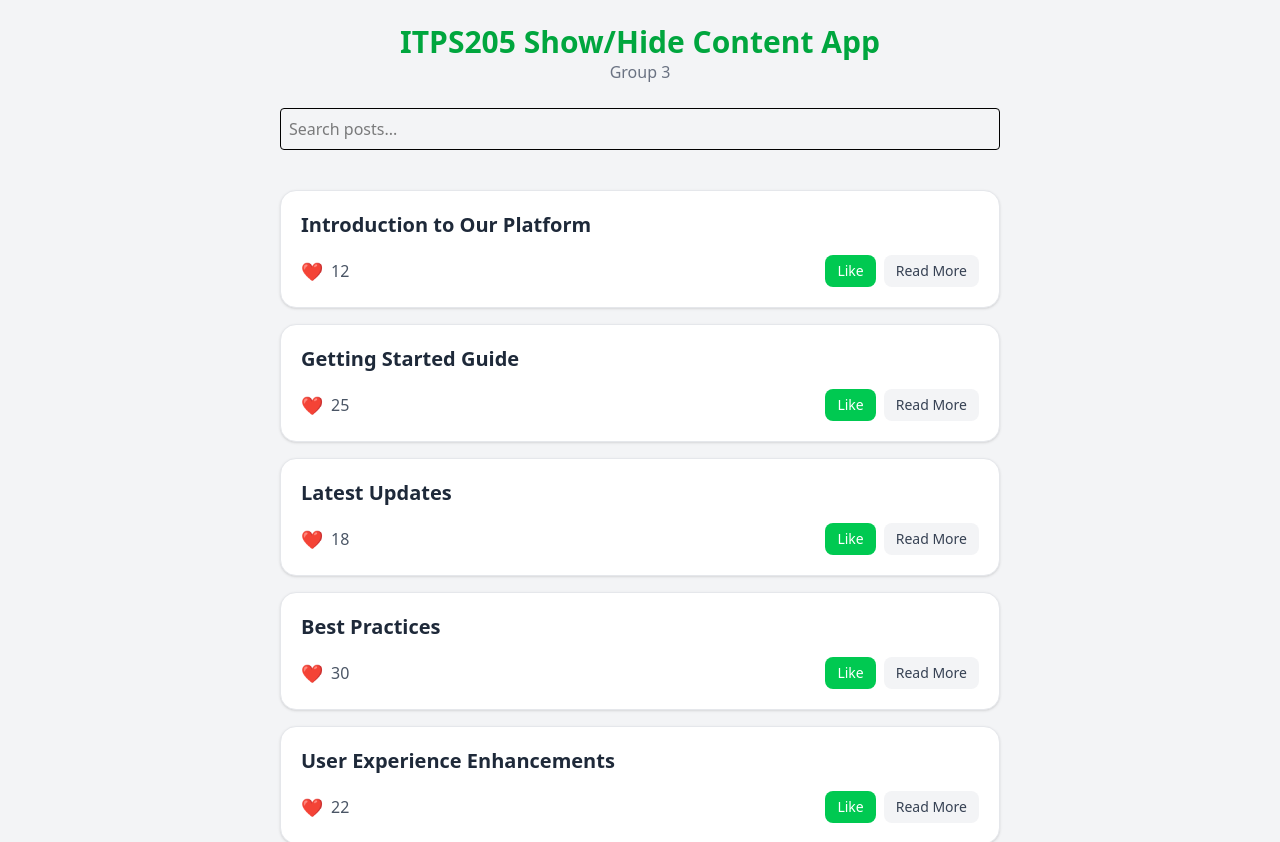
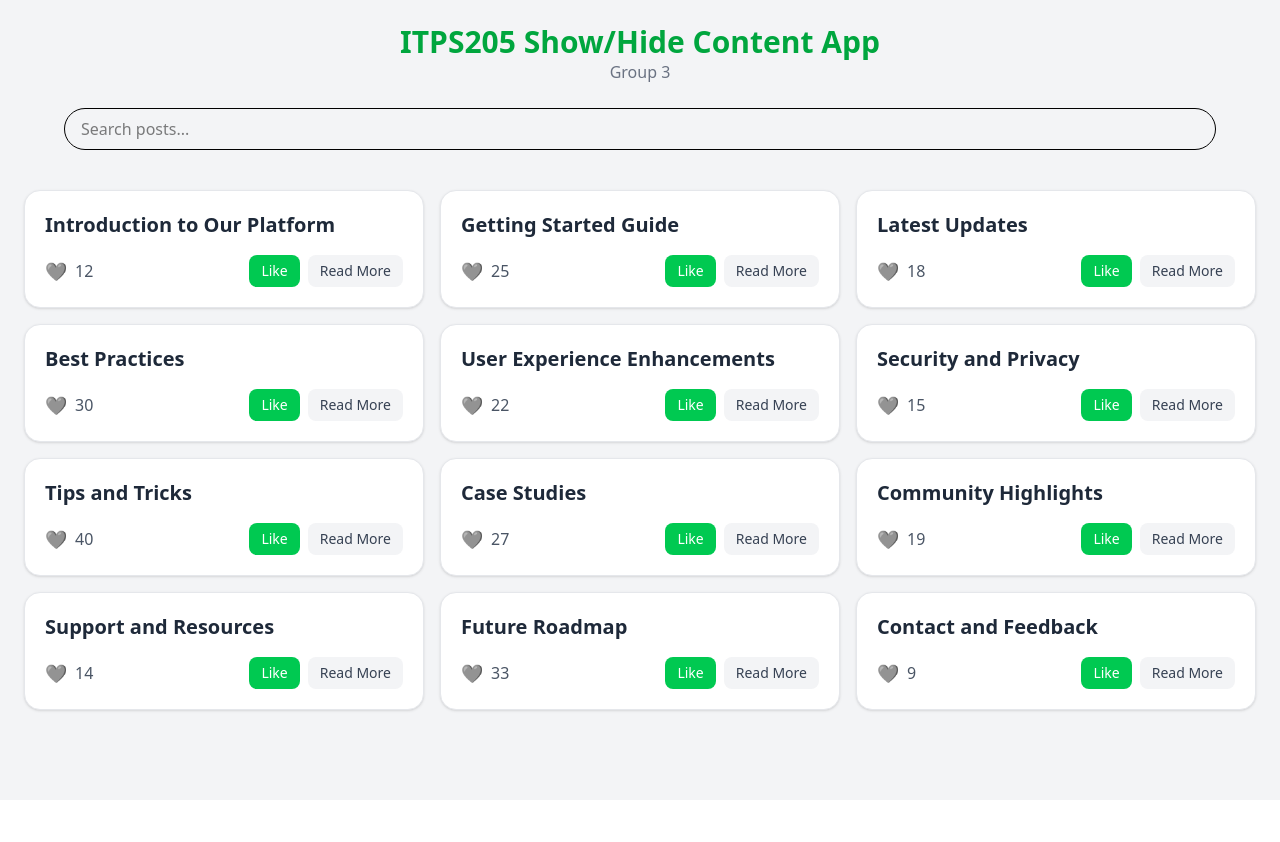
Before and after one commit to khianvictorycalderon/itps205-finals-activity-1-g3, a React (Create React App) app: page / in a window 1280 px wide. Shown: the top 842 px of the page. After the commit the page ends 800 px from the top, so only its background shows below. Built offline with nearby package versions, Linux system fonts and the light colour scheme.

Commit message:
rounded searchbar, used grid to divide into three columns. added dislike.

```diff
--- a/src/App.js
+++ b/src/App.js
@@ -80,13 +80,12 @@ export default function App() {
   const [search, setSearch] = useState("");
 
   const filteredPosts = POSTS.filter((post) =>
-    post.title.toLowerCase().includes(search.toLowerCase())
+    post.title.toLowerCase().includes(search.toLowerCase()),
   );
 
   return (
     <div className="min-h-screen bg-gray-100 flex justify-center">
-      <div className="w-full max-w-3xl p-6">
-
+      <div className="w-full max-w-7xl p-6">
         {/* Header */}
         <div className="mb-6 text-center">
           <h2 className="text-3xl font-bold text-green-600">
@@ -96,16 +95,14 @@ export default function App() {
         </div>
 
         {/* Search */}
-        <div className="mb-6">
+        <div className="mb-6 mx-10">
           <SearchBar search={search} setSearch={setSearch} />
         </div>
 
         {/* Cards */}
-        <div className="space-y-4">
+        <div className="grid grid-cols-1 sm:grid-cols-2 lg:grid-cols-3 gap-4">
           {filteredPosts.length === 0 ? (
-            <p className="text-center text-gray-500 mt-6">
-              No posts found.
-            </p>
+            <p className="text-center text-gray-500 mt-6">No posts found.</p>
           ) : (
             filteredPosts.map((post, index) => (
               <Card
@@ -117,7 +114,6 @@ export default function App() {
             ))
           )}
         </div>
-
       </div>
     </div>
   );
--- a/src/components/Card.jsx
+++ b/src/components/Card.jsx
@@ -3,10 +3,14 @@ import { useState } from "react";
 export default function Card({ title, desc, initialLikes }) {
   const [likes, setLikes] = useState(initialLikes);
   const [showMore, setShowMore] = useState(false);
-
+  const [likeState, setLikeState] = useState(false);
+  const styles = {
+    like: "cursor-pointer px-3 py-1.5 text-sm font-medium rounded-lg bg-green-500 text-white hover:bg-green-600 active:scale-95 transition",
+    dislike:
+      "cursor-pointer px-3 py-1.5 text-sm font-medium rounded-lg bg-red-500 text-white hover:bg-red-600 active:scale-95 transition",
+  };
   return (
     <div className="bg-white rounded-2xl p-5 shadow-sm hover:shadow-md transition-all duration-300 border border-gray-200">
-
       {/* Title */}
       <h2 className="text-xl font-semibold text-gray-800">{title}</h2>
 
@@ -21,20 +25,27 @@ export default function Card({ title, desc, initialLikes }) {
 
       {/* Actions */}
       <div className="mt-4 flex items-center justify-between">
-
         {/* Likes */}
         <div className="flex items-center gap-2 text-gray-600">
-          <span className="text-lg">❤️</span>
+          <span className="text-lg">{likeState ? "❤️" : "🩶"}</span>
           <span className="font-medium">{likes}</span>
         </div>
 
         {/* Buttons */}
         <div className="flex gap-2">
           <button
-            onClick={() => setLikes(likes + 1)}
-            className="cursor-pointer px-3 py-1.5 text-sm font-medium rounded-lg bg-green-500 text-white hover:bg-green-600 active:scale-95 transition"
+            onClick={() => {
+              if (likeState === false) {
+                setLikeState(true);
+                setLikes(likes + 1);
+              } else {
+                setLikeState(false);
+                setLikes(likes - 1);
+              }
+            }}
+            className={likeState ? styles.dislike : styles.like}
           >
-            Like
+            {likeState ? "Dislike" : "Like"}
           </button>
 
           <button
--- a/src/components/SearchBar.jsx
+++ b/src/components/SearchBar.jsx
@@ -5,7 +5,7 @@ export default function SearchBar({ search, setSearch }) {
       placeholder="Search posts..."
       value={search}
       onChange={(e) => setSearch(e.target.value)}
-      className="border p-2 rounded w-full mb-4"
+      className="border py-2 rounded-full w-full mb-4 px-4"
     />
   );
 }
```
